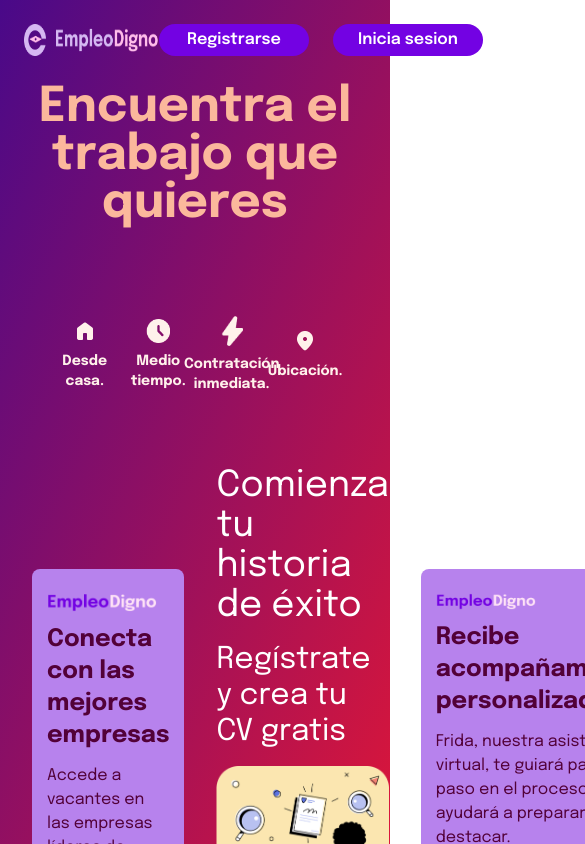
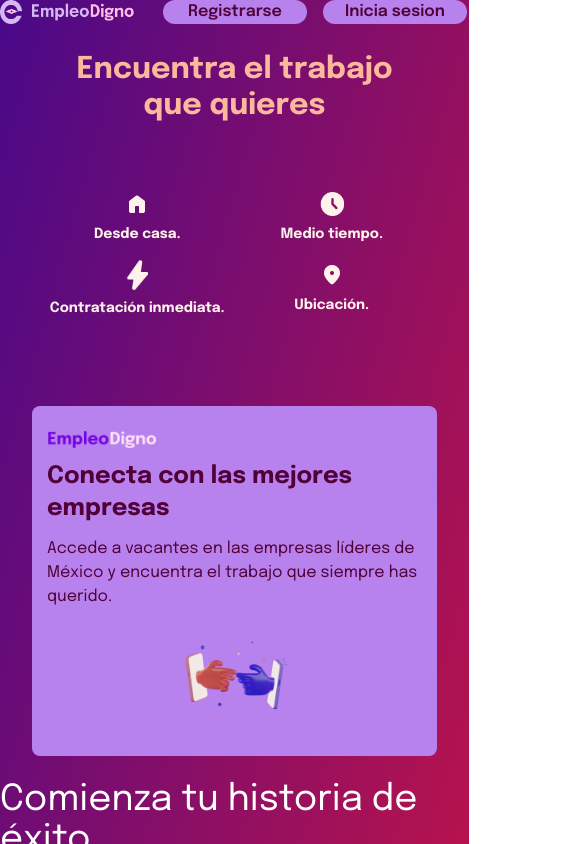
Before and after one commit to LinkTo-ThePast/landing-page-dev, a Next.js app: page / in a window 390 px wide. Shown: the top 844 px of the page, 585 px wide, since content can reach past the window. Built offline with nearby package versions, Linux system fonts and the light colour scheme.

Commit message:
fixing responsivity

```diff
--- a/app/components/buttons/Button.tsx
+++ b/app/components/buttons/Button.tsx
@@ -2,14 +2,14 @@
 
 const Button = ({ text, variant = "primary", onClick }: ButtonProps) => {
   const styles = {
-    primary: "bg-[#7302E3] text-white",
+    primary: "bg-[#B782ED] text-[#520138]",
     secondary: "bg-[#ECE2F6] text-black",
     outline: "border border-gray-400 text-black",
   };
 
   return (
     <button
-      className={`w-[150px] h-[32px] rounded-[24px] font-semibold ${styles[variant]} ${onClick}`}
+      className={`md:w-40 md:h-8 md:rounded-3xl w-36 h-6 rounded-2xl font-semibold ${styles[variant]} ${onClick}`}
     >
       {text}
     </button>
--- a/app/components/header/header.tsx
+++ b/app/components/header/header.tsx
@@ -3,7 +3,7 @@
 
 const Header = () => {
   return (
-    <header className="flex flex-row justify-between pt-6 px-6 w-full">
+    <header className="flex flex-row md:justify-between justify-start sm:pt-6 sm:px-6 md:w-full sm:flex-row sm:w-fit">
       <Image
         src={"/assets/logo.png"}
         width={135}
@@ -11,7 +11,7 @@
         quality={85}
         alt="Empleo digno para todos."
       />
-      <div className="flex flex-row gap-6 place-content-end">
+      <div className="flex flex-row ml-7 gap-4 md:gap-6 md:place-content-end">
         <Button text="Registrarse" variant="primary" />
         <Button text="Inicia sesion" variant="primary" />
       </div>
--- a/app/components/jobSpecs/JobSpecs.tsx
+++ b/app/components/jobSpecs/JobSpecs.tsx
@@ -2,7 +2,7 @@
 
 const JobSpecs = () => {
   return (
-    <div className="grid grid-cols-4 text-center font-bold items-center p-12 mt-10">
+    <div className="md:grid md:grid-cols-4 grid grid-cols-2 gap-4 text-center font-bold items-center p-12 mt-5">
       <div className="flex flex-col items-center gap-2 transiton duration-500 hover:scale-150 hover:font-extrabold">
         <Image
           src={"/assets/tier/casa.png"}
--- a/app/layout.tsx
+++ b/app/layout.tsx
@@ -18,6 +18,8 @@
 export const metadata: Metadata = {
   title: "Landing - Prototype",
   description: "ED 2.0",
+  name: "viewport",
+  content: "width=device-width, initial-scale=1.0",
 };
 
 export default function RootLayout({
--- a/app/page.tsx
+++ b/app/page.tsx
@@ -7,18 +7,18 @@
 const Home = () => {
   return (
     <div
-      className="flex flex-col h-screen w-screen m-0 bg-gradient-to-br from-primary to-secondary "
+      className="flex flex-col md:h-screen md:w-screen w-fit h-fit justify-items-center m-0 bg-gradient-to-br from-primary to-secondary "
       id="main-div"
     >
       <div id="header-div">
         <Header />
-        <div className="text-center text-5xl font-bold mt-7 text-[#FBB89C]">
-          Encuentra el trabajo que quieres
+        <div className="text-center md:text-5xl text-3xl font-bold mt-7 text-[#FBB89C]">
+          Encuentra el trabajo <br /> que quieres
         </div>
         <JobSpecs />
       </div>
 
-      <div className="flex-grow flex flex-row justify-between place-items-center">
+      <div className="md:flex-grow md:flex md:flex-row flex flex-col md:justify-between md:place-items-center">
         <Adds
           heading="Conecta con las mejores empresas"
           text="Accede a vacantes en las empresas líderes de México y encuentra el trabajo que siempre has querido."
```
